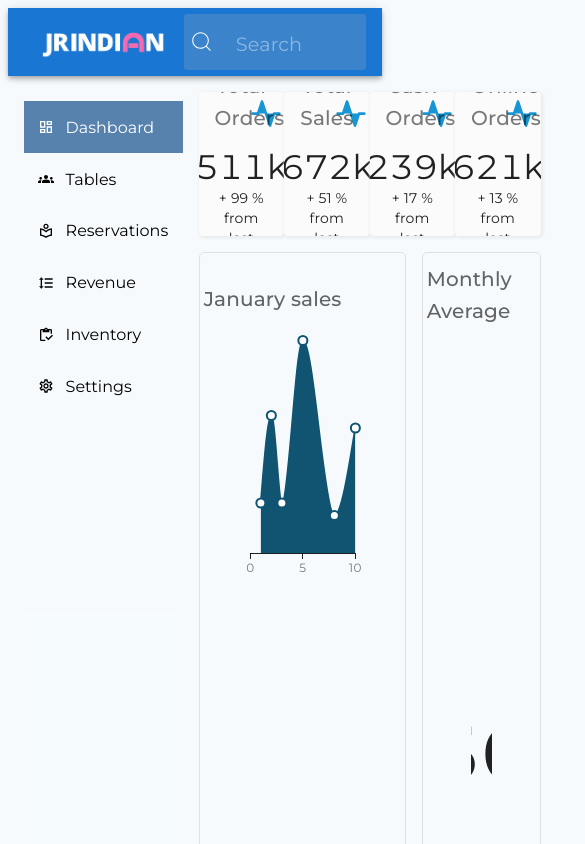
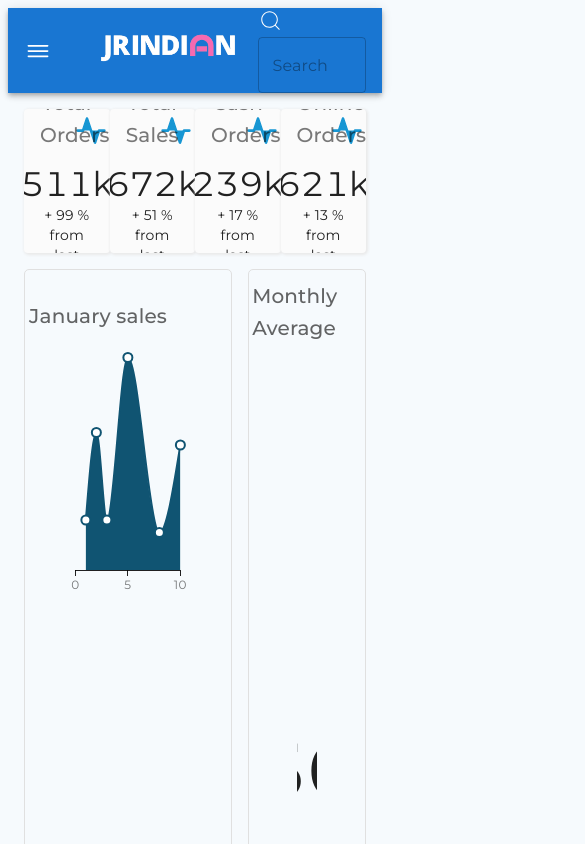
Before and after one commit to tapesh02/restaurant-management-system, a React (Vite) app: page / in a window 390 px wide. Shown: the top 844 px of the page, 585 px wide, since content can reach past the window. Built offline with nearby package versions, Linux system fonts and the light colour scheme.

Commit message:
feat: added MobileNavbar

```diff
--- a/src/App.tsx
+++ b/src/App.tsx
@@ -1,13 +1,17 @@
+import { useTheme, useMediaQuery } from "@mui/material";
 import PageRoutes from "./PageRoutes";
 import Appbar from "./components/navbar/Appbar";
 import Navbar from "./components/navbar/Navbar";
+import MobileNavbar from "./components/navbar/MobileNavbar";
 
 const App = () => {
+  const theme = useTheme();
+  const isMobile = useMediaQuery(theme.breakpoints.down("sm"));
   return (
     <>
-      <Appbar />
+      {!isMobile ? <Appbar /> : <MobileNavbar />}
       <div className="main-app">
-        <Navbar />
+        {!isMobile && <Navbar />}
         <PageRoutes />
       </div>
     </>
--- a/src/components/navbar/Appbar.tsx
+++ b/src/components/navbar/Appbar.tsx
@@ -9,6 +9,7 @@ import {
 import logo from "../../assets/logo.png";
 
 const Appbar = () => {
+
   return (
     <Box className="appbar-wrapper">
       <AppBar position="static">
@@ -26,6 +27,7 @@ const Appbar = () => {
         </Toolbar>
       </AppBar>
     </Box>
+
   )
 }
 
--- a/src/components/navbar/MobileNavBar.tsx
+++ b/src/components/navbar/MobileNavbar.tsx
@@ -4,24 +4,20 @@ import {
   AppBar,
   Box,
   Toolbar,
+  OutlinedInput,
   IconButton,
-  OutlinedInput,
   Drawer,
 } from "@mui/material";
-import { IoIosMenu } from "react-icons/io";
 import { CiSearch } from "react-icons/ci";
 import logo from "../../assets/logo.png";
+import { IoIosMenu } from "react-icons/io";
 import RenderDrawer from "./RenderDrawer";
 
 const MobileNavbar = () => {
   const [open, setOpen] = useState(false);
 
-  const handleMenu = () => {
-    setOpen(!open);
-  };;
-
   return (
-    <Box className="navbar-wrapper">
+    <Box >
       <AppBar position="static">
         <Toolbar className="navbar-toolbar-wrapper">
           <IconButton
@@ -30,11 +26,11 @@ const MobileNavbar = () => {
             color="inherit"
             aria-label="open drawer"
             sx={{ mr: 2 }}
-            onClick={handleMenu}
+            onClick={() => setOpen(!open)}
           >
             <IoIosMenu />
           </IconButton>
-          <img src={logo} alt="logo" className="logo" />
+          <img src={logo} alt="logo" className="logo" height={65} />
           <Box className="search-input-wrapper">
             <CiSearch size={25} />
             <FormControl className="search-input" variant="standard">
@@ -45,14 +41,15 @@ const MobileNavbar = () => {
             </FormControl>
           </Box>
         </Toolbar>
-        <Drawer open={open} onClose={handleMenu} className="drawer-wrapper">
+        <Drawer open={open} onClose={() => setOpen(!open)} className="drawer-wrapper">
           <span className="drawer-logo-wrapper">
             <img src={logo} alt="logo" className="drawer-logo" />
           </span>
-          <RenderDrawer handleMenu={handleMenu}/>
+          <RenderDrawer handleMenu={() => setOpen(!open)} />
         </Drawer>
       </AppBar>
     </Box>
-  );
-};
+  )
+}
+
 export default MobileNavbar;
--- a/src/components/navbar/Navbar.tsx
+++ b/src/components/navbar/Navbar.tsx
@@ -8,7 +8,6 @@ const Navbar = () => {
   const handleMenu = () => {
     setOpen(!open);
   };
-
 
   useEffect(() => {
     const handleScroll = () => {
@@ -28,9 +27,11 @@ const Navbar = () => {
   }, []);
 
   return (
-    <Box className="navbar-wrapper">
-      <RenderDrawer handleMenu={handleMenu}/>
-    </Box>
+    <>
+     <Box className="navbar-wrapper">
+          <RenderDrawer handleMenu={handleMenu} />
+        </Box>
+    </>
   );
 };
 export default Navbar;
```
Lines whose indentation alone changed are shown as unchanged.
